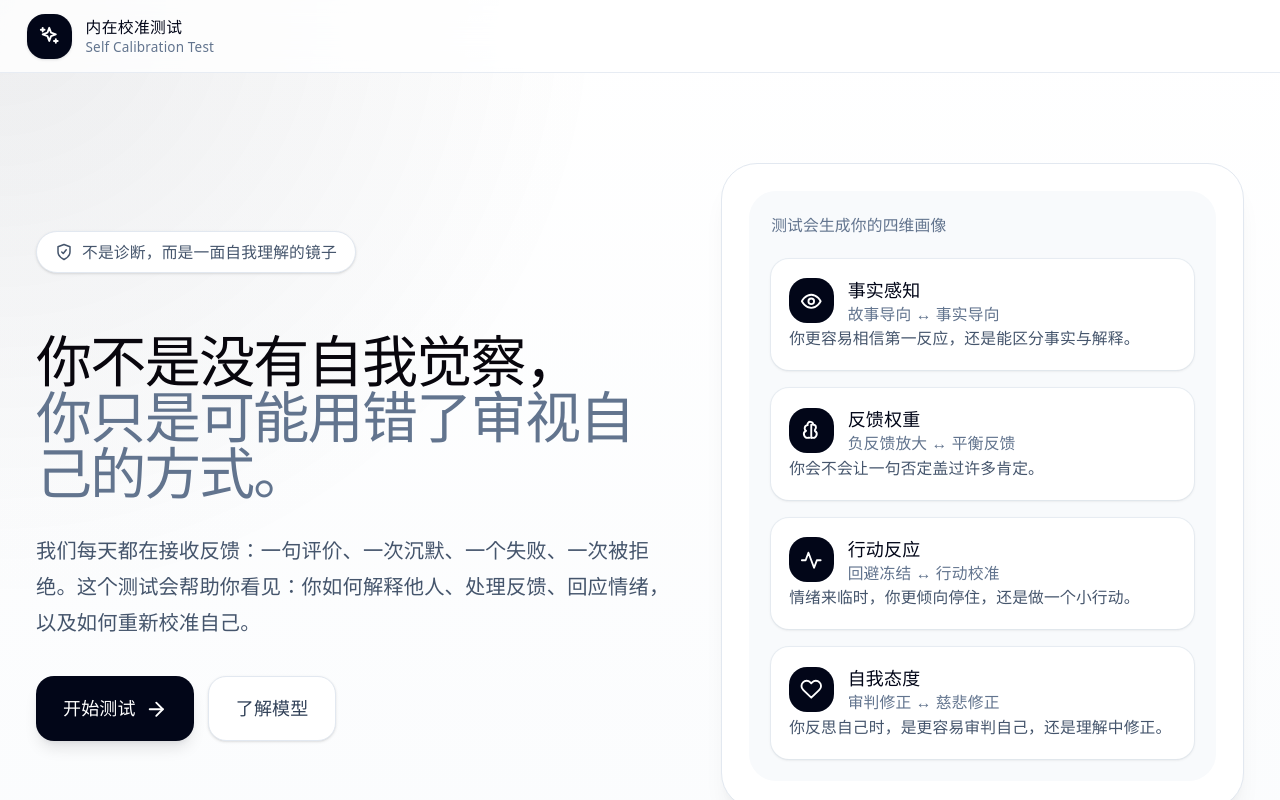
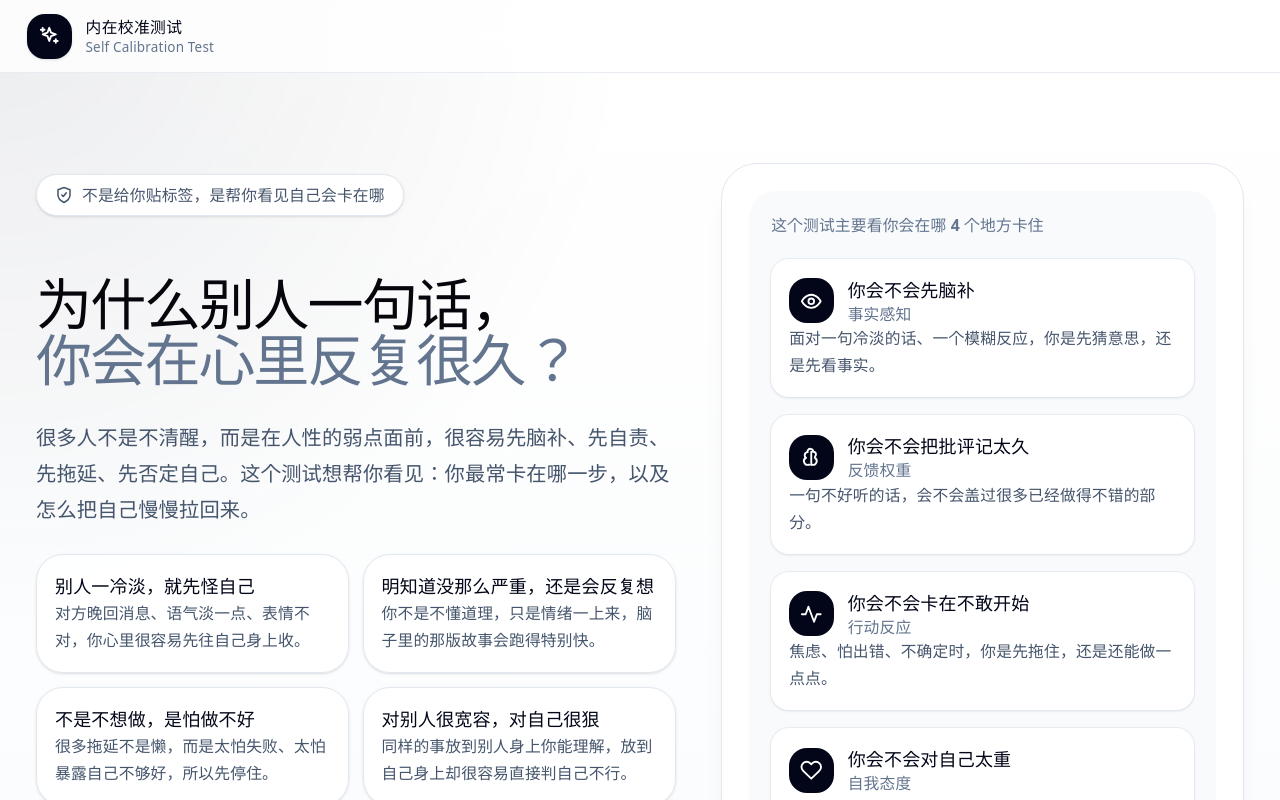
Before and after one commit to LDZ1233/my-site, a React (Vite) app: page / in a window 1280 px wide. Shown: the top 800 px of the page. Built offline with nearby package versions, Linux system fonts and the light colour scheme.

Commit message:
Make homepage copy more plain and human-centered

```diff
--- a/src/InnerCalibrationTestApp.jsx
+++ b/src/InnerCalibrationTestApp.jsx
@@ -820,21 +820,77 @@ function Header({ onReset, hasStarted }) {
 }
 
 function Home({ onStart }) {
+  const everydayPatterns = [
+    {
+      title: "别人一冷淡，就先怪自己",
+      desc: "对方晚回消息、语气淡一点、表情不对，你心里很容易先往自己身上收。",
+    },
+    {
+      title: "明知道没那么严重，还是会反复想",
+      desc: "你不是不懂道理，只是情绪一上来，脑子里的那版故事会跑得特别快。",
+    },
+    {
+      title: "不是不想做，是怕做不好",
+      desc: "很多拖延不是懒，而是太怕失败、太怕暴露自己不够好，所以先停住。",
+    },
+    {
+      title: "对别人很宽容，对自己很狠",
+      desc: "同样的事放到别人身上你能理解，放到自己身上却很容易直接判自己不行。",
+    },
+  ];
+
+  const homeAxes = [
+    {
+      key: "perception",
+      title: "你会不会先脑补",
+      desc: "面对一句冷淡的话、一个模糊反应，你是先猜意思，还是先看事实。",
+    },
+    {
+      key: "feedback",
+      title: "你会不会把批评记太久",
+      desc: "一句不好听的话，会不会盖过很多已经做得不错的部分。",
+    },
+    {
+      key: "action",
+      title: "你会不会卡在不敢开始",
+      desc: "焦虑、怕出错、不确定时，你是先拖住，还是还能做一点点。",
+    },
+    {
+      key: "self",
+      title: "你会不会对自己太重",
+      desc: "反思自己时，你是在修正问题，还是已经开始攻击自己了。",
+    },
+  ];
+
+  const homeHighlights = [
+    ["40 道短题", "大约 5-8 分钟，不需要懂心理学术语，只要按第一反应作答。"],
+    ["没有标准答案", "不是在判断你好不好，而是在看你平时最容易卡在哪一步。"],
+    ["结果会说人话", "结果页会告诉你：你容易在哪疼、会怎么保护自己、下一步怎么做。"],
+  ];
+
   return (
     <main className="w-full px-4 py-12 sm:px-6 sm:py-20 lg:px-8">
       <section className="grid items-center gap-10 lg:grid-cols-[1.1fr_0.9fr]">
         <motion.div initial={{ opacity: 0, y: 16 }} animate={{ opacity: 1, y: 0 }} transition={{ duration: 0.5 }}>
           <div className="mb-6 inline-flex items-center gap-2 rounded-full border border-slate-200 bg-white px-4 py-2 text-sm text-slate-600 shadow-sm">
             <Icon name="ShieldCheck" className="h-4 w-4" />
-            不是诊断，而是一面自我理解的镜子
+            不是给你贴标签，是帮你看见自己会卡在哪
           </div>
           <h1 className="max-w-3xl text-4xl font-bold tracking-tight text-slate-950 sm:text-6xl">
-            你不是没有自我觉察，
-            <span className="block text-slate-500">你只是可能用错了审视自己的方式。</span>
+            为什么别人一句话，
+            <span className="block text-slate-500">你会在心里反复很久？</span>
           </h1>
           <p className="mt-6 max-w-2xl text-lg leading-8 text-slate-600">
-            我们每天都在接收反馈：一句评价、一次沉默、一个失败、一次被拒绝。这个测试会帮助你看见：你如何解释他人、处理反馈、回应情绪，以及如何重新校准自己。
+            很多人不是不清醒，而是在人性的弱点面前，很容易先脑补、先自责、先拖延、先否定自己。这个测试想帮你看见：你最常卡在哪一步，以及怎么把自己慢慢拉回来。
           </p>
+          <div className="mt-6 grid gap-3 sm:grid-cols-2">
+            {everydayPatterns.map((item) => (
+              <div key={item.title} className="rounded-3xl border border-slate-200 bg-white/90 p-4 shadow-sm">
+                <h3 className="text-base font-bold text-slate-950">{item.title}</h3>
+                <p className="mt-2 text-sm leading-6 text-slate-600">{item.desc}</p>
+              </div>
+            ))}
+          </div>
           <div className="mt-8 flex flex-col gap-3 sm:flex-row">
             <button
               onClick={onStart}
@@ -847,7 +903,7 @@ function Home({ onStart }) {
               href="#model"
               className="inline-flex items-center justify-center rounded-2xl border border-slate-200 bg-white px-6 py-4 text-base font-semibold text-slate-700 shadow-sm transition hover:bg-slate-50"
             >
-              了解模型
+              先看看测什么
             </a>
           </div>
         </motion.div>
@@ -859,24 +915,22 @@ function Home({ onStart }) {
           className="rounded-[2rem] border border-slate-200 bg-white p-6 shadow-xl shadow-slate-950/5"
         >
           <div className="rounded-[1.5rem] bg-slate-50 p-5">
-            <div className="text-sm font-semibold text-slate-500">测试会生成你的四维画像</div>
+            <div className="text-sm font-semibold text-slate-500">这个测试主要看你会在哪 4 个地方卡住</div>
             <div className="mt-5 space-y-4">
-              {Object.entries(AXES).map(([key, axis]) => {
-                const iconName = axisIcons[key];
+              {homeAxes.map((item) => {
+                const iconName = axisIcons[item.key];
                 return (
-                  <div key={key} className="rounded-2xl bg-white p-4 shadow-sm ring-1 ring-slate-200/70">
+                  <div key={item.key} className="rounded-2xl bg-white p-4 shadow-sm ring-1 ring-slate-200/70">
                     <div className="flex items-center gap-3">
                       <div className="flex h-10 w-10 items-center justify-center rounded-2xl bg-slate-950 text-white">
                         <Icon name={iconName} className="h-5 w-5" />
                       </div>
                       <div>
-                        <div className="font-semibold text-slate-950">{axis.title}</div>
-                        <div className="text-sm text-slate-500">
-                          {axis.leftName} ↔ {axis.rightName}
-                        </div>
+                        <div className="font-semibold text-slate-950">{item.title}</div>
+                        <div className="text-sm text-slate-500">{AXES[item.key].title}</div>
                       </div>
                     </div>
-                    <p className="mt-3 text-sm leading-6 text-slate-600">{axis.description}</p>
+                    <p className="mt-3 text-sm leading-6 text-slate-600">{item.desc}</p>
                   </div>
                 );
               })}
@@ -886,11 +940,7 @@ function Home({ onStart }) {
       </section>
 
       <section id="model" className="mt-16 grid gap-4 md:grid-cols-3">
-        {[
-          ["40 道题", "大约 5-8 分钟完成，围绕事实、反馈、行动和自我态度四个维度。"],
-          ["16 种类型", "像 MBTI 一样有类型结果，但不会给你贴医学或人格标签。"],
-          ["可执行练习", "结果页会给你一个具体的自我校准练习，而不只是描述你是谁。"],
-        ].map(([title, desc]) => (
+        {homeHighlights.map(([title, desc]) => (
           <div key={title} className="rounded-3xl border border-slate-200 bg-white p-6 shadow-sm">
             <h3 className="text-lg font-bold text-slate-950">{title}</h3>
             <p className="mt-3 leading-7 text-slate-600">{desc}</p>
```
